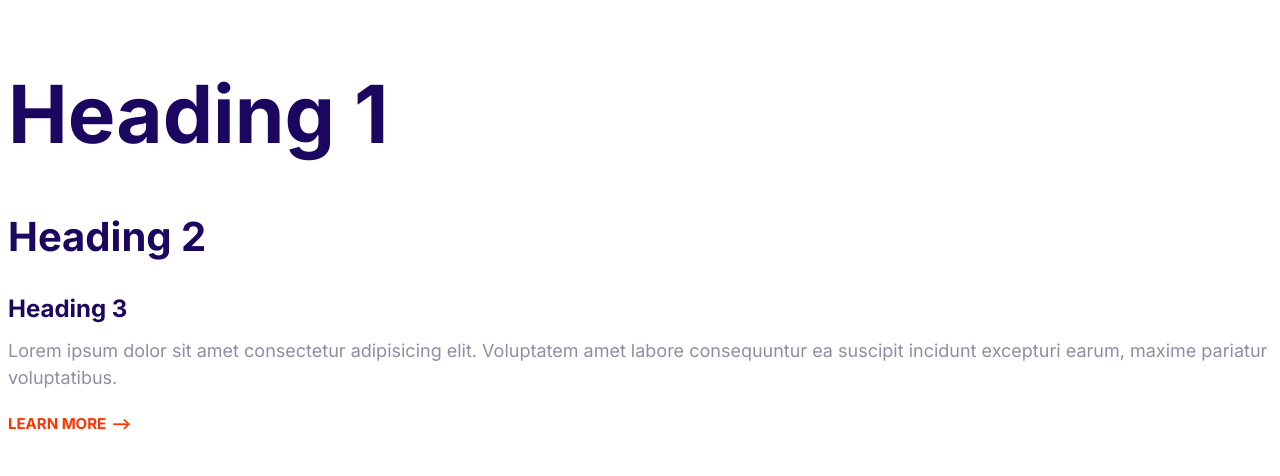
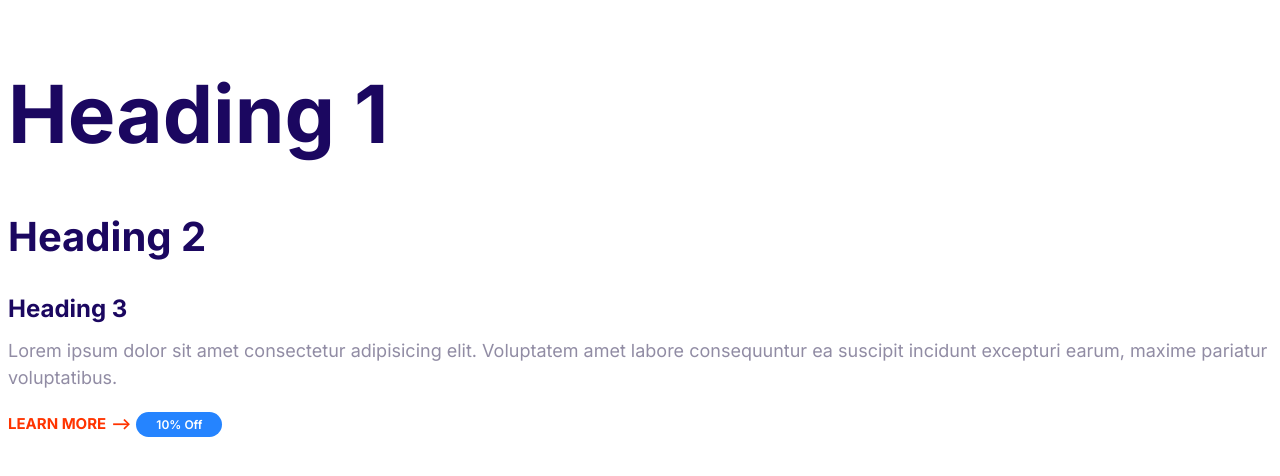
Before and after one commit to JoeBuydemDips/website-template, a plain HTML site: page index.html in a window 1280 px wide. Drawn offline with Linux system fonts and the light colour scheme.

Commit message:
Build badges component.

```diff
--- a/CSS/style.css
+++ b/CSS/style.css
@@ -88,3 +88,38 @@ a {
     font-size: 1.5rem;
   }
 }
+
+/*----------------------------------------------------------*/
+/* Badges */
+.badge {
+  /* Structure */
+  border-radius: 20px;
+  font-size: 2rem;
+  font-weight: 600;
+  padding: 0.5rem 2rem;
+  white-space: nowrap; /*prevents badge from wrapping*/
+}
+
+.badge--primary {
+  background: var(--color-primary);
+  color: #fff; /*text color*/
+}
+
+.badge--secondary {
+  background: var(--color-secondary);
+  color: #fff;
+}
+
+.badge--small {
+  font-size: 1.6rem;
+}
+
+@media screen and (min-width: 1024px) {
+  .badge {
+    font-size: 1.5rem;
+  }
+
+  .badge--small {
+    font-size: 1.2rem;
+  }
+}
--- a/index.html
+++ b/index.html
@@ -10,7 +10,7 @@
     <link rel="preconnect" href="https://fonts.googleapis.com" />
     <link rel="preconnect" href="https://fonts.gstatic.com" crossorigin />
     <link
-      href="https://fonts.googleapis.com/css2?family=Inter:wght@400;700&display=swap"
+      href="https://fonts.googleapis.com/css2?family=Inter:wght@400;600;700&display=swap"
       rel="stylesheet"
     />
   </head>
@@ -25,5 +25,6 @@
     </p>
 
     <a href="#" class="link-arrow">Learn More</a>
+    <span class="badge badge--primary badge--small">10% Off</span>
   </body>
 </html>
```
Also changed, not shown: components/badges.html (added, +3 -0 lines).
